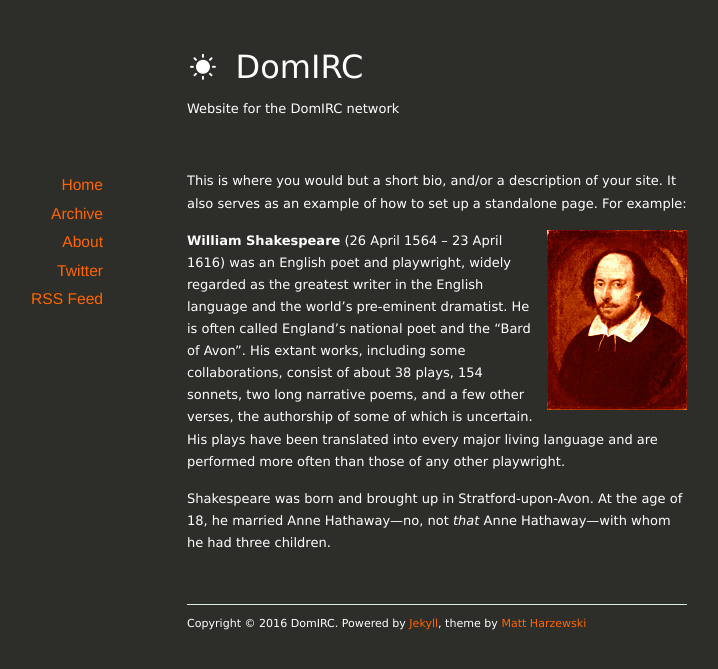
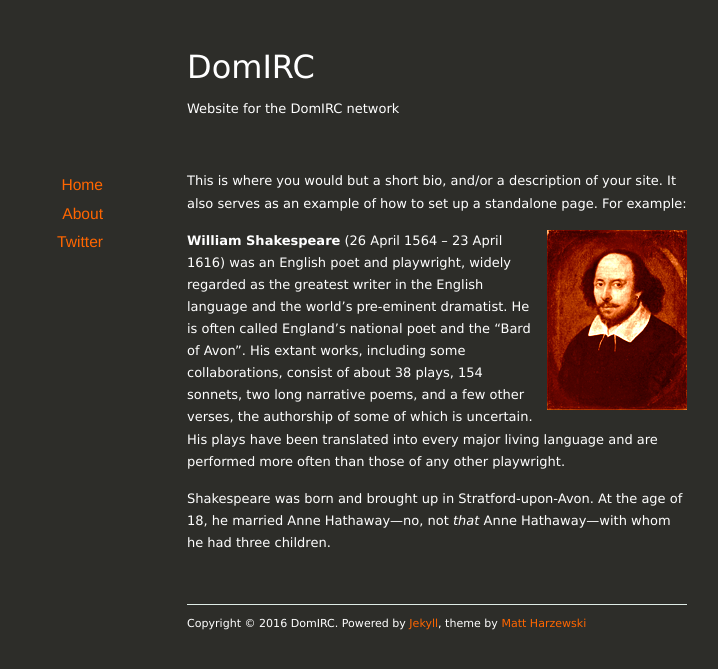
Before and after one commit to DomIRC/domirc.github.io, a Jekyll site: the page built from about/index.markdown, in a window 1280 px wide. Shown: the top 669 px of the page, without its empty margins (203-921 px from the left). Built offline with Jekyll 4.4.1, drawn with Linux system fonts in a browser that asks for light colours; nearby versions of some CDN libraries.

Commit message:
edited default layout

```diff
--- a/_layouts/default.html
+++ b/_layouts/default.html
@@ -20,7 +20,7 @@
 
 
   <header id="header">
-    <h1><a href="/"><i class="icon-sun"></i> {{ site.name }}</a></h1>
+    <h1><a href="/">{{ site.name }}</a></h1>
     <p>{{ site.description }}</p>
   </header>
 
@@ -34,10 +34,8 @@
       <nav>
         <ul>
           <li><a href="/">Home</a></li>
-          <li><a href="/archives">Archive</a></li>
           <li><a href="/about">About</a></li>
-          <li><a href="http://twitter.com/redwall_hp">Twitter</a></li>
-          <li><a href="/feed.xml">RSS Feed</a></li>
+          <li><a href="https://twitter.com/blackfields_net">Twitter</a></li>
         </ul>
       </nav>
     </div>
```
